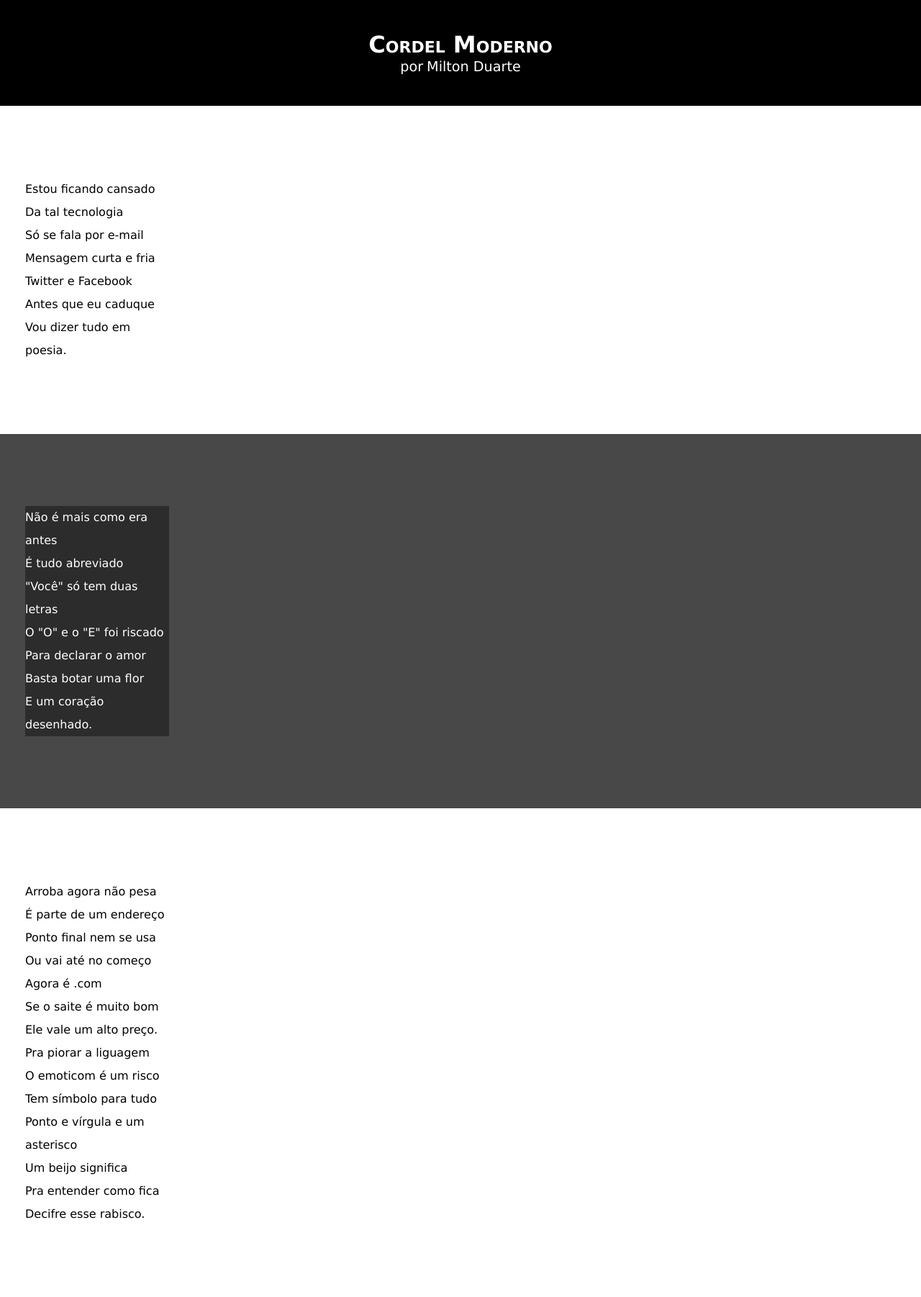
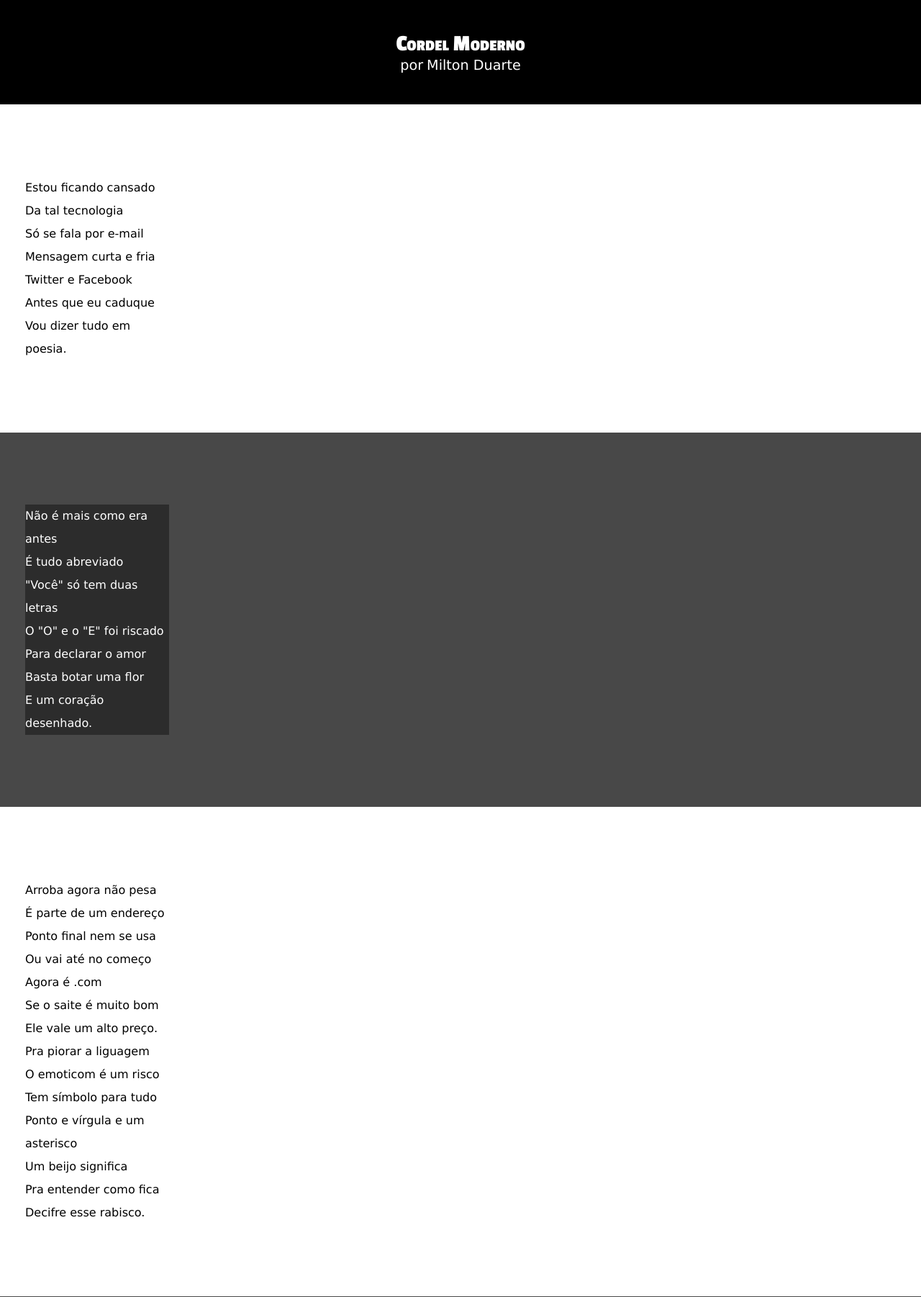
Before and after one commit to MatheusFernandesClezar/html-css, a PHP site: page / in a window 1280 px wide. Shown: the top 1802 px of the page at 72% size. Run offline with PHP 8.4, Linux system fonts and the light colour scheme.

Commit message:
att fonte desafio 12

```diff
--- a/desafio 12/index.html
+++ b/desafio 12/index.html
@@ -4,6 +4,10 @@
     <meta charset="UTF-8">
     <meta name="viewport" content="width=device-width, initial-scale=1.0">
     <link rel="stylesheet" href="style.css">
+    <style>
+        @import url('https://fonts.googleapis.com/css2?family=Passion+One:wght@400;700;900&display=swap');
+        @import url('https://fonts.googleapis.com/css2?family=Sriracha&display=swap');
+    </style>
     <title>Cordel</title>
 </head>
 <body>
--- a/desafio 12/style.css
+++ b/desafio 12/style.css
@@ -1,13 +1,14 @@
 *{
     margin: 0;
-    font-family: Verdana, Geneva, Tahoma, sans-serif;
 }
-@import url('https://fonts.googleapis.com/css2?family=Passion+One:wght@400;700;900&family=Sriracha&display=swap');
 
 :root{
     --fonte1: Verdana, Geneva, Tahoma, sans-serif;
-    --fonte2: "Passion One", sans-serif;
-    --fonte3: "Sriracha", cursive;
+    --fonte2: "Passion One", sans-serif ;
+    --fonte3: "Sriracha", cursive ;
+}
+html, body{
+    font-family: var(--fonte1);
 }
 header{
     padding: 43px;
@@ -20,6 +21,7 @@ header h1{
     background-color: black;
     color: white;
     font-variant: small-caps;
+    font-family: var(--fonte2);
 }
 header p{
     display: flex;
```
